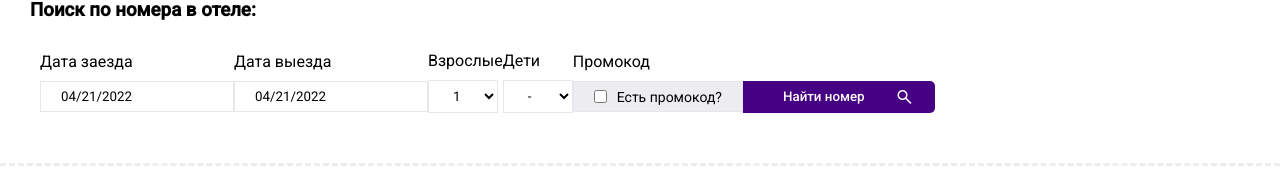
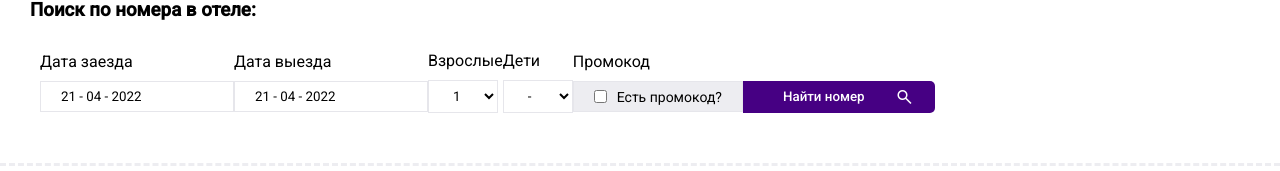
Before and after one commit to chooll/hotel-page, a React (Create React App) app: page / in a window 1280 px wide. Shown: the part 232-403 px from the top of the page. Built offline with nearby package versions, Linux system fonts and the light colour scheme.

Commit message:
Исправление работы datepicker

```diff
--- a/src/components/Carousel.jsx
+++ b/src/components/Carousel.jsx
@@ -1,4 +1,4 @@
-import React, { useState, useEffect, Children,cloneElement, setOffset } from "react";
+import React, { useState, useEffect, Children,cloneElement } from "react";
 import {FaChevronLeft, FaChevronRight} from 'react-icons/fa';
 
 function Carousel ({children}) {
@@ -8,15 +8,15 @@ function Carousel ({children}) {
 
     const handleLeftArrowClick = () => {
         setOffset((currentOffset) => {
-            const newOffset = currentOffset + 394;
+            const newOffset = currentOffset + 393.4;
             return Math.min(newOffset, 0);
         })
     }
 
     const handleRightArrowClick = () => {
         setOffset((currentOffset) => {
-            const newOffset = currentOffset - 394;
-            return Math.max(newOffset, -394 * 2);
+            const newOffset = currentOffset - 393.4;
+            return Math.max(newOffset, -393.4 * 2);
         })
     }
 
--- a/src/components/MainPanel.jsx
+++ b/src/components/MainPanel.jsx
@@ -47,8 +47,8 @@ function MainPanel() {
 
                     {/* Блок с отелями */}
                     <div className="order-show-content round-order-content">
-                        {hotelList.map(h =>
-                            <Hotels hotel={h} key={h.id}/>)
+                        {
+                            hotelList.map(h => <Hotels hotel={h} key={h.id}/>)
                         }
 
                     </div>
--- a/src/components/SearchBar.jsx
+++ b/src/components/SearchBar.jsx
@@ -1,20 +1,31 @@
-import React from "react";
+import React, {useState} from "react";
 import DatePicker from "react-datepicker";
 import "react-datepicker/dist/react-datepicker.css"
 
 function SearchBar () {
+
+    const [inSelectedDate, inSetSelectedDate] = useState(new Date());
+    const [outSelectedDate, outSetSelectedDate] = useState(new Date());
 
     return (
     <div className="sort__panel">
 
         <div className="inp-date-start">
             <p>Дата заезда</p>
-            <DatePicker className="inp-date" selected={new Date()}/>
+            <DatePicker className="inp-date"
+                selected={inSelectedDate}
+                onChange={date => inSetSelectedDate(date)}
+                dateFormat='dd - MM - yyyy'
+                minDate={new Date()}/>
         </div>
 
         <div className="inp-date-end">
             <p>Дата выезда</p>
-            <DatePicker className="inp-date" selected={new Date()}/>
+            <DatePicker className="inp-date"
+                selected={outSelectedDate}
+                onChange={date => outSetSelectedDate(date)}
+                dateFormat='dd - MM - yyyy'
+                minDate={inSelectedDate}/>
         </div>
 
         <div className="inp-amount-people">
```
